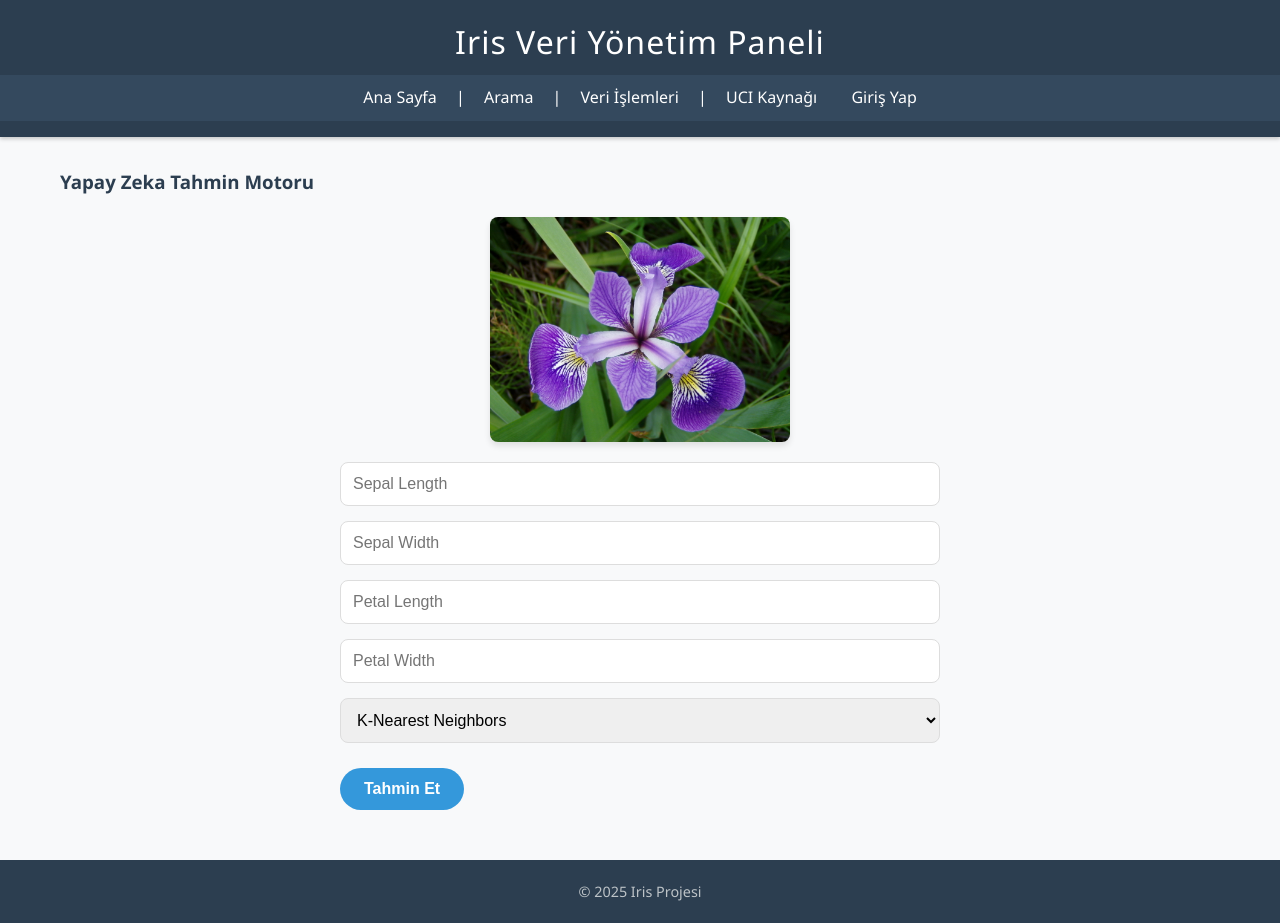
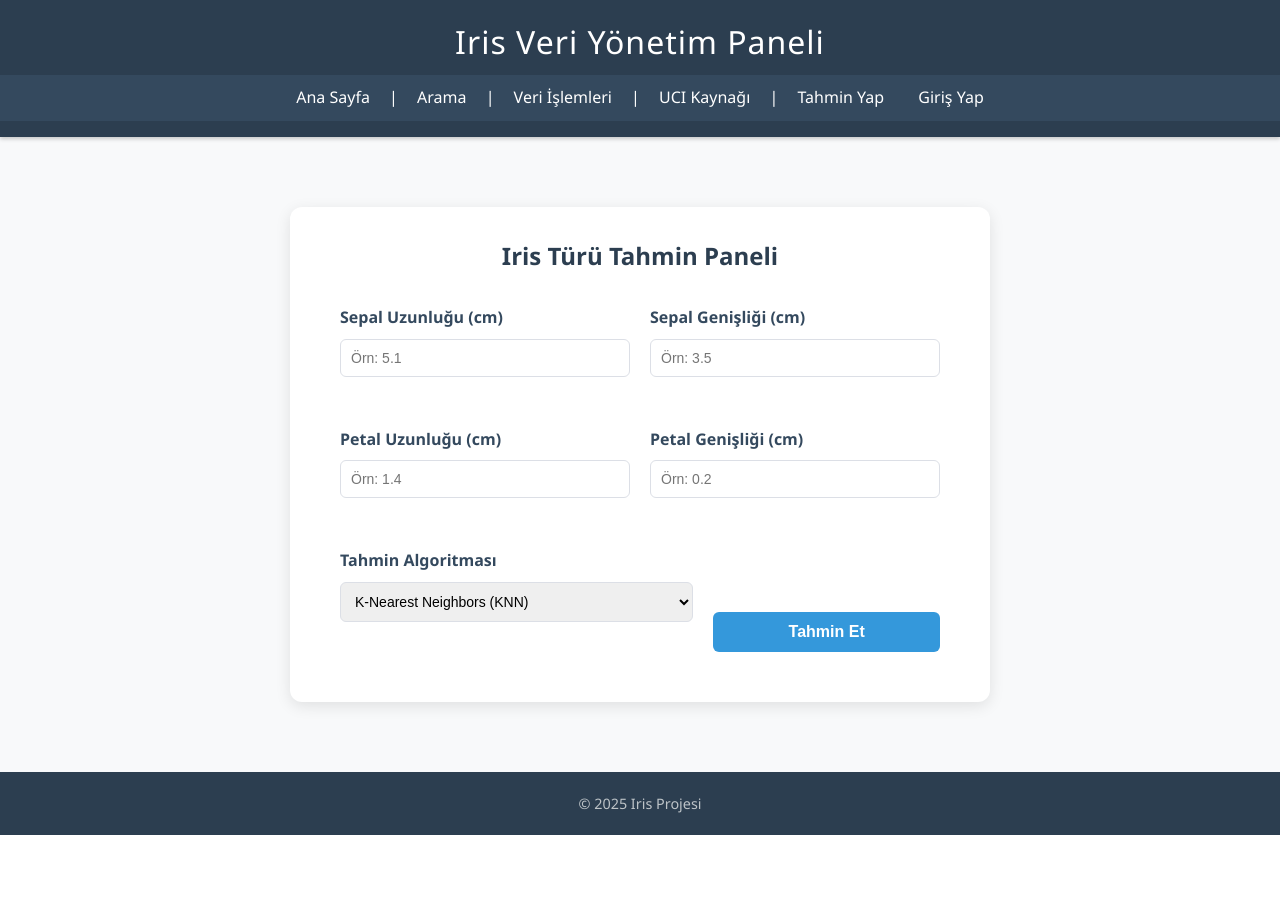
Before and after one commit to alidumn2/iris-data-management-system, a Django app: template templates/predict.html in a window 1280 px wide. After the commit the page ends 835 px from the top, so only its background shows below. Run offline with Django 3.2, Linux system fonts and the light colour scheme; the template is opened without the code that fills it, so the values that code supplies are empty.

Commit message:
added machine learning and API

```diff
--- a/iris_project/settings.py
+++ b/iris_project/settings.py
@@ -38,6 +38,7 @@ INSTALLED_APPS = [
     'django.contrib.messages',
     'django.contrib.staticfiles',
     'iris_classifier',
+    'rest_framework',
 ]
 
 MIDDLEWARE = [
--- a/templates/base.html
+++ b/templates/base.html
@@ -15,7 +15,7 @@
             <nav>
                 <div class="nav-container"> <a href="{% url 'home' %}">Ana Sayfa</a> | <a
                         href="{% url 'search' %}">Arama</a> | <a href="{% url 'import_csv' %}">Veri İşlemleri</a> |
-                    <a href="https://archive.ics.uci.edu/ml/datasets/iris">UCI Kaynağı</a>
+                    <a href="https://archive.ics.uci.edu/ml/datasets/iris">UCI Kaynağı</a> | <a href="{% url 'predict' %}">Tahmin Yap</a>
                     {% if user.is_authenticated %}
                     <span>Hoş geldin, {{ user.username }}</span>
                     <form action="{% url 'logout' %}" method="post" style="display:inline;">
--- a/templates/predict.html
+++ b/templates/predict.html
@@ -1,29 +1,134 @@
 {% extends 'base.html' %}
-{% load static %}
+
 {% block content %}
-<div class="ml-container">
-    <div class="prediction-box">
-        <h3>Yapay Zeka Tahmin Motoru</h3>
-        <img src="{% static 'img/iris_versicolor.jpg' %}" alt="Prediction" class="page-img">
-    </div>
+<style>
+    .predict-card {
+        max-width: 700px;
+        margin: 40px auto;
+        padding: 30px;
+        background: #ffffff;
+        border-radius: 12px;
+        box-shadow: 0 4px 15px rgba(0,0,0,0.1);
+        font-family: 'Segoe UI', Tahoma, Geneva, Verdana, sans-serif;
+    }
+
+    .form-row {
+        display: flex;
+        gap: 20px;
+        margin-bottom: 20px;
+    }
+
+    .form-group {
+        flex: 1;
+        display: flex;
+        flex-direction: column;
+    }
+
+    .form-group label {
+        font-weight: 600;
+        margin-bottom: 8px;
+        color: #34495e;
+    }
+
+    .form-group input, .form-group select {
+        padding: 10px;
+        border: 1px solid #dcdfe6;
+        border-radius: 6px;
+        font-size: 14px;
+    }
+
+    .action-row {
+        display: flex;
+        align-items: flex-end;
+        gap: 20px;
+        margin-top: 10px;
+    }
+
+    .btn-predict {
+        background-color: #3498db;
+        color: white;
+        padding: 11px 25px;
+        border: none;
+        border-radius: 6px;
+        cursor: pointer;
+        font-weight: bold;
+        transition: background 0.3s;
+
+    }
+
+    .btn-predict:hover {
+        background-color: #2980b9;
+    }
+
+    .result-section {
+        margin-top: 30px;
+        padding: 20px;
+        border-radius: 8px;
+        text-align: center;
+        background-color: #f0f9ff;
+        border: 1px solid #bee3f8;
+    }
+
+    .result-text {
+        color: #2c3e50;
+        margin: 0;
+    }
+
+    .species-name {
+        color: #e67e22;
+        font-size: 1.5rem;
+        font-weight: bold;
+    }
+
+
+</style>
+
+<div class="predict-card">
+    <h2 style="text-align: center; color: #2c3e50; margin-bottom: 30px;">Iris Türü Tahmin Paneli</h2>
+
     <form method="post">
         {% csrf_token %}
-        <input type="number" step="0.1" name="sl" placeholder="Sepal Length">
-        <input type="number" step="0.1" name="sw" placeholder="Sepal Width">
-        <input type="number" step="0.1" name="pl" placeholder="Petal Length">
-        <input type="number" step="0.1" name="pw" placeholder="Petal Width">
 
-        <select name="algorithm">
-            <option value="knn">K-Nearest Neighbors</option>
-            <option value="dt">Decision Tree</option>
-            <option value="svm">Support Vector Machine</option>
-        </select>
+        <div class="form-row">
+            <div class="form-group">
+                <label>Sepal Uzunluğu (cm)</label>
+                <input type="number" step="0.1" name="sepal_length" placeholder="Örn: 5.1" required>
+            </div>
+            <div class="form-group">
+                <label>Sepal Genişliği (cm)</label>
+                <input type="number" step="0.1" name="sepal_width" placeholder="Örn: 3.5" required>
+            </div>
+        </div>
 
-        <button type="submit">Tahmin Et</button>
+        <div class="form-row">
+            <div class="form-group">
+                <label>Petal Uzunluğu (cm)</label>
+                <input type="number" step="0.1" name="petal_length" placeholder="Örn: 1.4" required>
+            </div>
+            <div class="form-group">
+                <label>Petal Genişliği (cm)</label>
+                <input type="number" step="0.1" name="petal_width" placeholder="Örn: 0.2" required>
+            </div>
+        </div>
+
+        <div class="action-row">
+            <div class="form-group" style="flex: 2;">
+                <label>Tahmin Algoritması</label>
+                <select name="algorithm">
+                <option value="knn">K-Nearest Neighbors (KNN)</option>
+                <option value="dt">Decision Tree (Karar Ağacı)</option>
+                <option value="svm">Support Vector Machine (SVM)</option>
+            </select>
+            </div>
+            <button type="submit" class="btn-predict" style="flex: 1;">Tahmin Et</button>
+        </div>
     </form>
 
     {% if prediction %}
-    <h3>Sonuç: {{ prediction }}</h3>
+    <div class="result-section">
+        <p class="result-text">Analiz Tamamlandı!</p>
+        <h3 class="result-text">Tahmin Edilen Tür: <span class="species-name">{{ prediction }}</span></h3>
+    </div>
     {% endif %}
 </div>
 {% endblock %}
```
Also changed, not shown: iris_classifier/serializers.py (added, +7 -0 lines), iris_classifier/views.py (+63 -0 lines), iris_project/urls.py (+12 -1 lines), templates/password_reset_confirm.html (+17 -8 lines), iris_classifier/models.py (line endings or trailing spaces).
